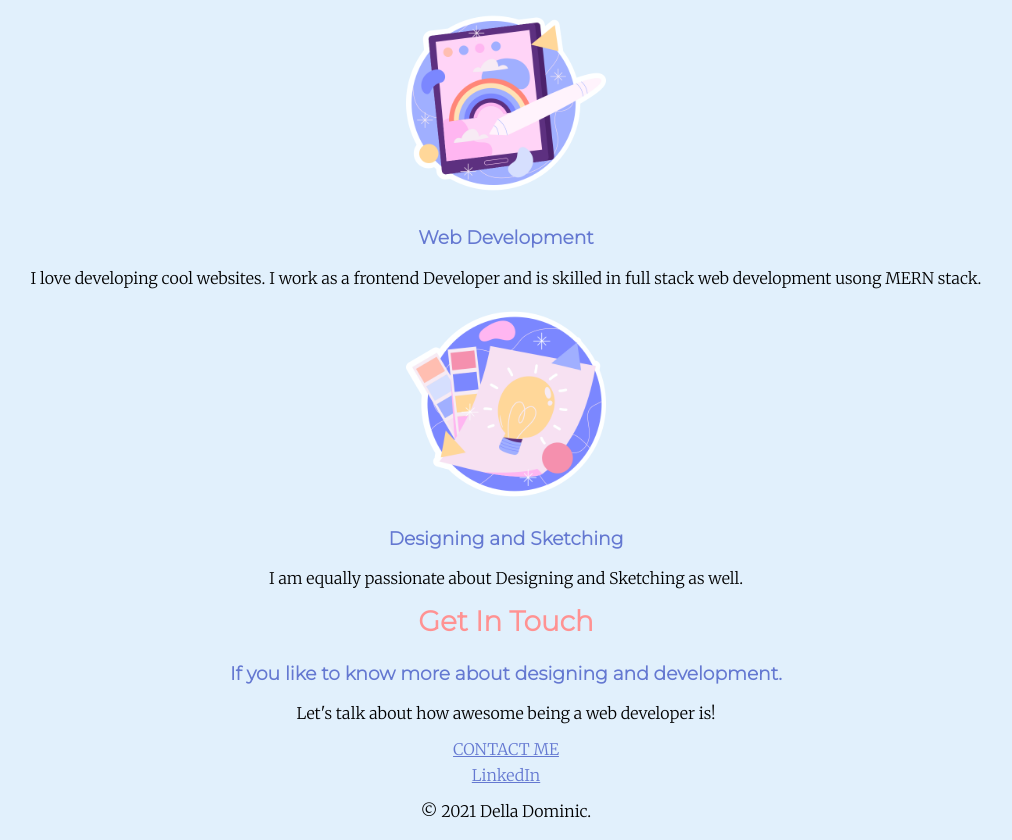
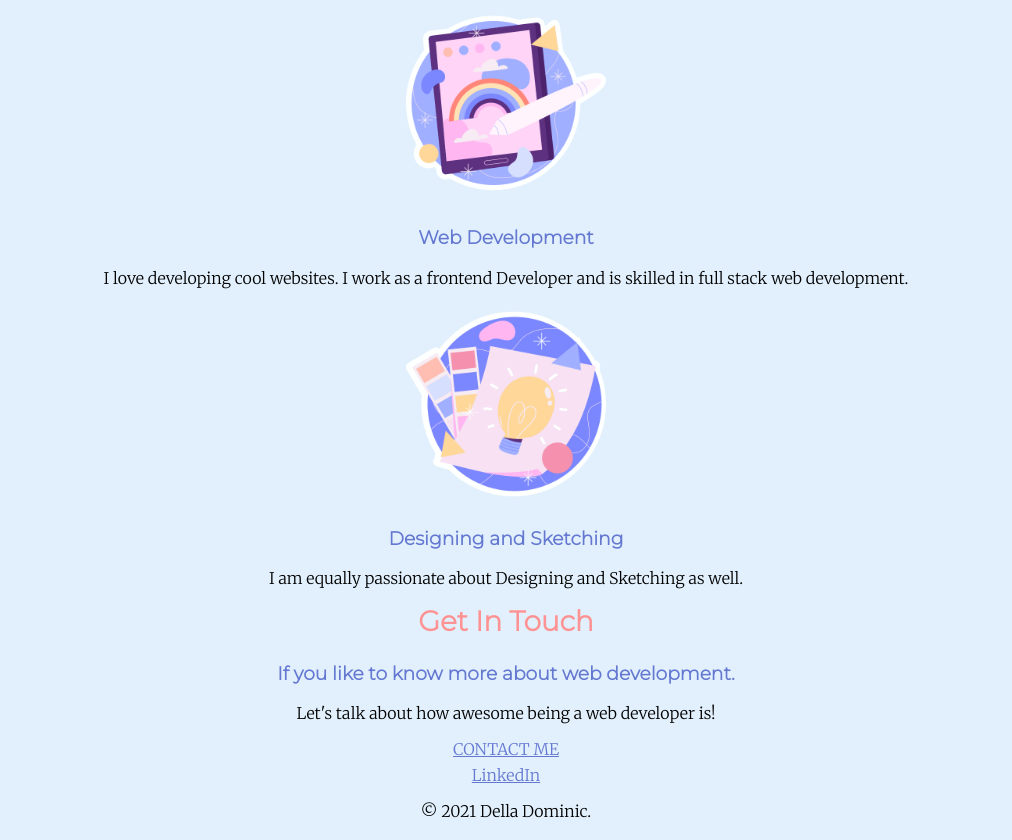
Before and after one commit to DellaDominic/Trial-Site, a plain HTML site: page index.html in a window 1280 px wide. Shown: the part 856-1696 px from the top of the page, without its empty margins (134-1146 px from the left). Drawn offline with Linux system fonts and the light colour scheme.

Commit message:
Update index.html

```diff
--- a/index.html
+++ b/index.html
@@ -35,7 +35,7 @@
               <div class="skill-row">
                 <img class="skill1" src="images/skills.png" alt="">
                 <h3>Web Development</h3>
-                <p>I love developing cool websites. I work as a frontend Developer and is skilled in full stack web development usong MERN stack.</p>
+                <p>I love developing cool websites. I work as a frontend Developer and is skilled in full stack web development.</p>
               </div>
               <div class="skill-row">
                 <img class="skill2" src="images/idea.png" alt="">
@@ -46,7 +46,7 @@
 
             <div class="contact-me">
               <h2>Get In Touch</h2>
-              <h3>If you like to know more about designing and development.</h3>
+              <h3>If you like to know more about web development.</h3>
               <p>Let's talk about how awesome being a web developer is!</p>
               <a class="btn" href="delladominic33@email.com">CONTACT ME</a>
             </div>
```
